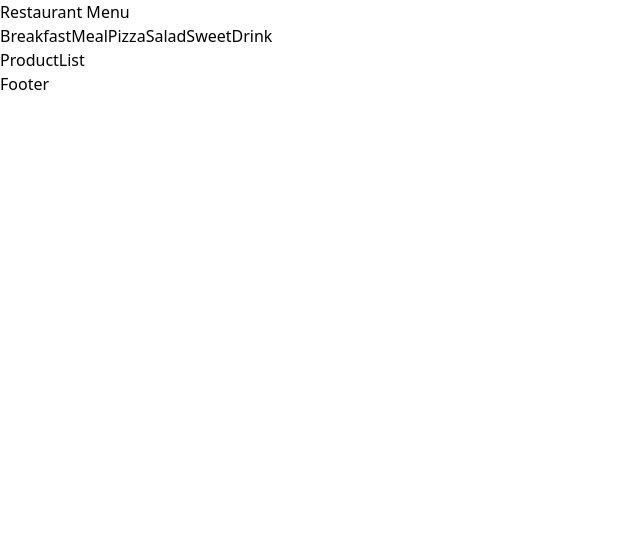
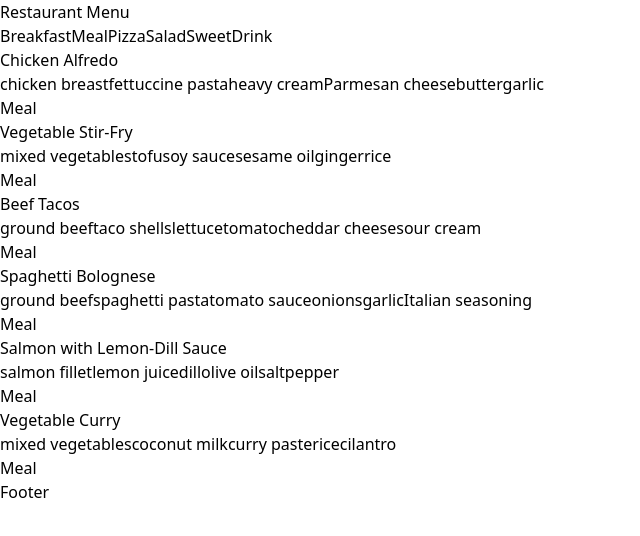
Before and after one commit to SaidARSLAN/restaurantMenu, a React (Vite) app: page / in a window 1280 px wide. Both pictures are taken after a click on the link "Meal". Shown: the top 536 px of the page, without its empty margins (0-640 px from the left). Built offline with nearby package versions, Linux system fonts and the light colour scheme.

Commit message:
Json file has been created

```diff
--- a/src/components/Product.jsx
+++ b/src/components/Product.jsx
@@ -1,8 +1,12 @@
 import React from 'react'
 
-const Product = () => {
+const Product = ({food}) => {
   return (
-    <div>Product</div>
+    <div className='border-2 px-2 py-1 '>
+                    <div>{food.name}</div>
+                    <div>{food.ingredients}</div>
+                    <div>{food.type}</div>
+                </div>
   )
 }
 
--- a/src/components/ProductList.jsx
+++ b/src/components/ProductList.jsx
@@ -1,8 +1,15 @@
-import React from 'react'
+import React, { useContext } from 'react'
+import GlobalContext from '../context/MainContext'
+import Product from './Product'
 
 const ProductList = () => {
+    const {filterFoods} = useContext(GlobalContext)
   return (
-    <div>ProductList</div>
+    <div>
+        {filterFoods.map((food,idx) => {
+                return <Product food={food} key={idx}/>
+        })}
+    </div>
   )
 }
 
--- a/src/contents/index.js
+++ b/src/contents/index.js
@@ -7,6 +7,7 @@ export const navbarLinks = ["Breakfast","Meal","Pizza","Salad","Sweet","Drink"];
 
 
 export const foods = [
+
         {
           "id": 1,
           "name": "Standard",
@@ -48,5 +49,215 @@ export const foods = [
           "img": "",
           "ingredients": ["protein powder", "banana", "spinach", "almond milk", "peanut butter"],
           "type": "Breakfast"
+        },
+        {
+          "id": 7,
+          "name": "Chicken Alfredo",
+          "img": "",
+          "ingredients": ["chicken breast", "fettuccine pasta", "heavy cream", "Parmesan cheese", "butter", "garlic"],
+          "type": "Meal"
+        },
+        {
+          "id": 8,
+          "name": "Vegetable Stir-Fry",
+          "img": "",
+          "ingredients": ["mixed vegetables", "tofu", "soy sauce", "sesame oil", "ginger", "rice"],
+          "type": "Meal"
+        },
+        {
+          "id": 9,
+          "name": "Beef Tacos",
+          "img": "",
+          "ingredients": ["ground beef", "taco shells", "lettuce", "tomato", "cheddar cheese", "sour cream"],
+          "type": "Meal"
+        },
+        {
+          "id": 10,
+          "name": "Spaghetti Bolognese",
+          "img": "",
+          "ingredients": ["ground beef", "spaghetti pasta", "tomato sauce", "onions", "garlic", "Italian seasoning"],
+          "type": "Meal"
+        },
+        {
+          "id": 11,
+          "name": "Salmon with Lemon-Dill Sauce",
+          "img": "",
+          "ingredients": ["salmon fillet", "lemon juice", "dill", "olive oil", "salt", "pepper"],
+          "type": "Meal"
+        },
+        {
+          "id": 12,
+          "name": "Vegetable Curry",
+          "img": "",
+          "ingredients": ["mixed vegetables", "coconut milk", "curry paste", "rice", "cilantro"],
+          "type": "Meal"
+        },
+        {
+              "id": 13,
+              "name": "Margherita Pizza",
+              "img": "",
+              "ingredients": ["pizza dough", "tomato sauce", "mozzarella cheese", "fresh basil leaves", "olive oil", "salt", "black pepper"],
+              "type": "Pizza"
+            },
+            {
+              "id": 14,
+              "name": "Pepperoni Pizza",
+              "img": "",
+              "ingredients": ["pizza dough", "tomato sauce", "pepperoni slices", "mozzarella cheese", "oregano", "olive oil"],
+              "type": "Pizza"
+            },
+            {
+              "id": 15,
+              "name": "Hawaiian Pizza",
+              "img": "",
+              "ingredients": ["pizza dough", "tomato sauce", "ham slices", "pineapple chunks", "mozzarella cheese"],
+              "type": "Pizza"
+            },
+            {
+              "id": 16,
+              "name": "Vegetarian Pizza",
+              "img": "",
+              "ingredients": ["pizza dough", "tomato sauce", "bell peppers", "onions", "black olives", "mozzarella cheese"],
+              "type": "Pizza"
+            },
+            {
+              "id": 17,
+              "name": "Supreme Pizza",
+              "img": "",
+              "ingredients": ["pizza dough", "tomato sauce", "pepperoni slices", "bell peppers", "onions", "black olives", "mozzarella cheese", "mushrooms"],
+              "type": "Pizza"
+            },
+            {
+              "id": 18,
+              "name": "BBQ Chicken Pizza",
+              "img": "",
+              "ingredients": ["pizza dough", "BBQ sauce", "chicken breast strips", "red onion", "mozzarella cheese", "cilantro"],
+              "type": "Pizza"
+            },
+            {
+              "id": 19,
+              "name": "Mushroom and Truffle Oil Pizza",
+              "img": "",
+              "ingredients": ["pizza dough", "truffle oil", "mushrooms", "mozzarella cheese", "Parmesan cheese", "fresh thyme leaves"],
+              "type": "Pizza"
+            },
+            {
+                  "id": 20,
+                  "name": "Caesar Salad",
+                  "img": "",
+                  "ingredients": ["romaine lettuce", "Caesar dressing", "croutons", "Parmesan cheese", "lemon juice", "black pepper"],
+                  "type": "Salad"
+                },
+                {
+                  "id": 21,
+                  "name": "Greek Salad",
+                  "img": "",
+                  "ingredients": ["cucumbers", "tomatoes", "red onion", "feta cheese", "kalamata olives", "Greek dressing"],
+                  "type": "Salad"
+                },
+                {
+                  "id": 22,
+                  "name": "Caprese Salad",
+                  "img": "",
+                  "ingredients": ["tomatoes", "fresh mozzarella", "fresh basil leaves", "balsamic glaze", "olive oil", "salt", "black pepper"],
+                  "type": "Salad"
+                },
+                {
+                  "id": 23,
+                  "name": "Cobb Salad",
+                  "img": "",
+                  "ingredients": ["lettuce", "chicken breast", "bacon", "hard-boiled eggs", "avocado", "blue cheese", "ranch dressing"],
+                  "type": "Salad"
+                },
+                {
+                  "id": 24,
+                  "name": "Spinach and Strawberry Salad",
+                  "img": "",
+                  "ingredients": ["baby spinach", "strawberries", "walnuts", "feta cheese", "balsamic vinaigrette"],
+                  "type": "Salad"
+                },
+                {
+                      "id": 25,
+                      "name": "Chocolate Cake",
+                      "img": "",
+                      "ingredients": ["all-purpose flour", "cocoa powder", "sugar", "butter", "eggs", "vanilla extract", "baking powder"],
+                      "type": "Sweet"
+                    },
+                    {
+                      "id": 26,
+                      "name": "Apple Pie",
+                      "img": "",
+                      "ingredients": ["pie crust", "apples", "sugar", "cinnamon", "nutmeg", "butter"],
+                      "type": "Sweet"
+                    },
+                    {
+                      "id": 27,
+                      "name": "Strawberry Shortcake",
+                      "img": "",
+                      "ingredients": ["strawberries", "shortcake biscuits", "whipped cream"],
+                      "type": "Sweet"
+                    },
+                    {
+                      "id": 28,
+                      "name": "Tiramisu",
+                      "img": "",
+                      "ingredients": ["ladyfingers", "espresso", "mascarpone cheese", "cocoa powder", "whipped cream"],
+                      "type": "Sweet"
+                    },
+                    {
+                      "id": 29,
+                      "name": "Chocolate Chip Cookies",
+                      "img": "",
+                      "ingredients": ["butter", "sugar", "brown sugar", "eggs", "vanilla extract", "chocolate chips", "flour"],
+                      "type": "Sweet"
+                    },
+                    {
+                      "id": 30,
+                      "name": "Banana Split",
+                      "img": "",
+                      "ingredients": ["bananas", "vanilla ice cream", "chocolate syrup", "strawberries", "whipped cream", "chopped nuts", "cherries"],
+                      "type": "Sweet"
+                    },
+                        {
+                          "id": 31,
+                          "name": "Mango Smoothie",
+                          "img": "",
+                          "ingredients": ["mango", "yogurt", "milk", "honey", "ice"],
+                          "type": "Drink"
+                        },
+                        {
+                          "id": 32,
+                          "name": "Iced Coffee",
+                          "img": "",
+                          "ingredients": ["coffee", "milk", "sugar", "ice"],
+                          "type": "Drink"
+                        },
+                        {
+                          "id": 33,
+                          "name": "Green Tea",
+                          "img": "",
+                          "ingredients": ["green tea leaves", "hot water", "honey", "lemon"],
+                          "type": "Drink"
+                        },
+                        {
+                          "id": 34,
+                          "name": "Lemonade",
+                          "img": "",
+                          "ingredients": ["lemons", "sugar", "water", "ice"],
+                          "type": "Drink"
+                        },
+                        {
+                          "id": 35,
+                          "name": "Mojito",
+                          "img": "",
+                          "ingredients": ["white rum", "lime juice", "mint leaves", "sugar", "club soda", "ice"],
+                          "type": "Drink"
+                        },
+                        {
+                          "id": 36,
+                          "name": "Piña Colada",
+                          "img": "",
+                          "ingredients": ["coconut cream", "pineapple juice", "white rum", "crushed ice"],
+                          "type": "Drink"
                         }
 ]
```
Lines whose indentation alone changed are shown as unchanged.
